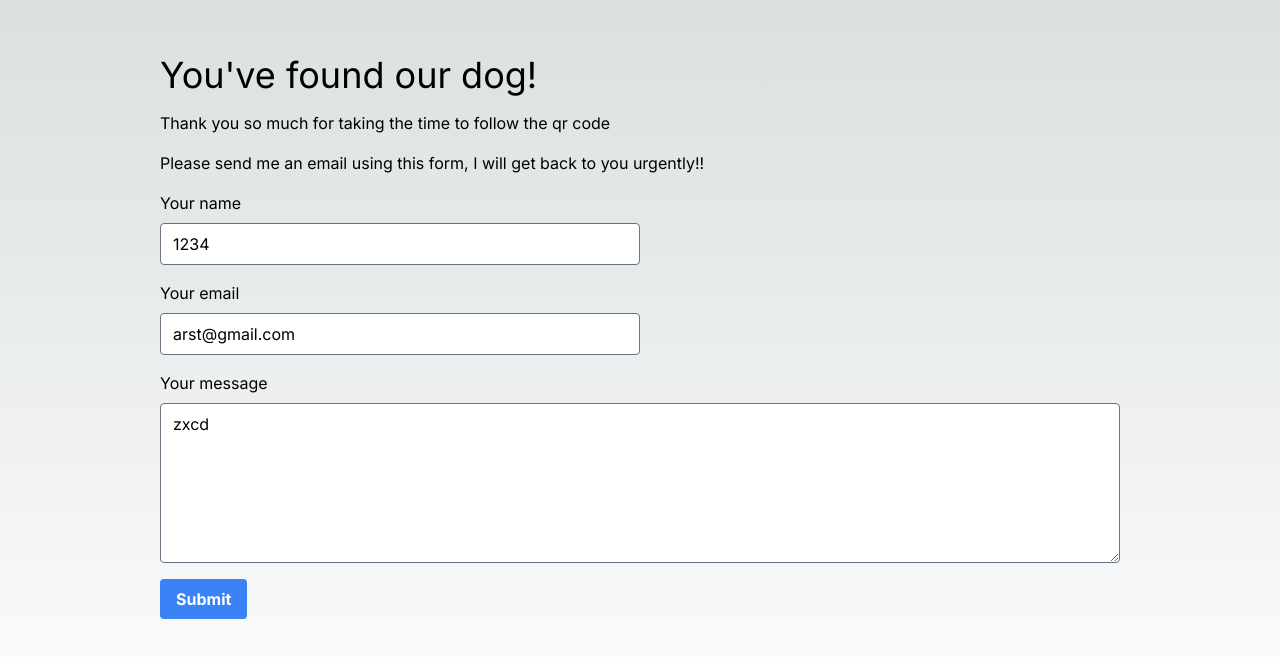
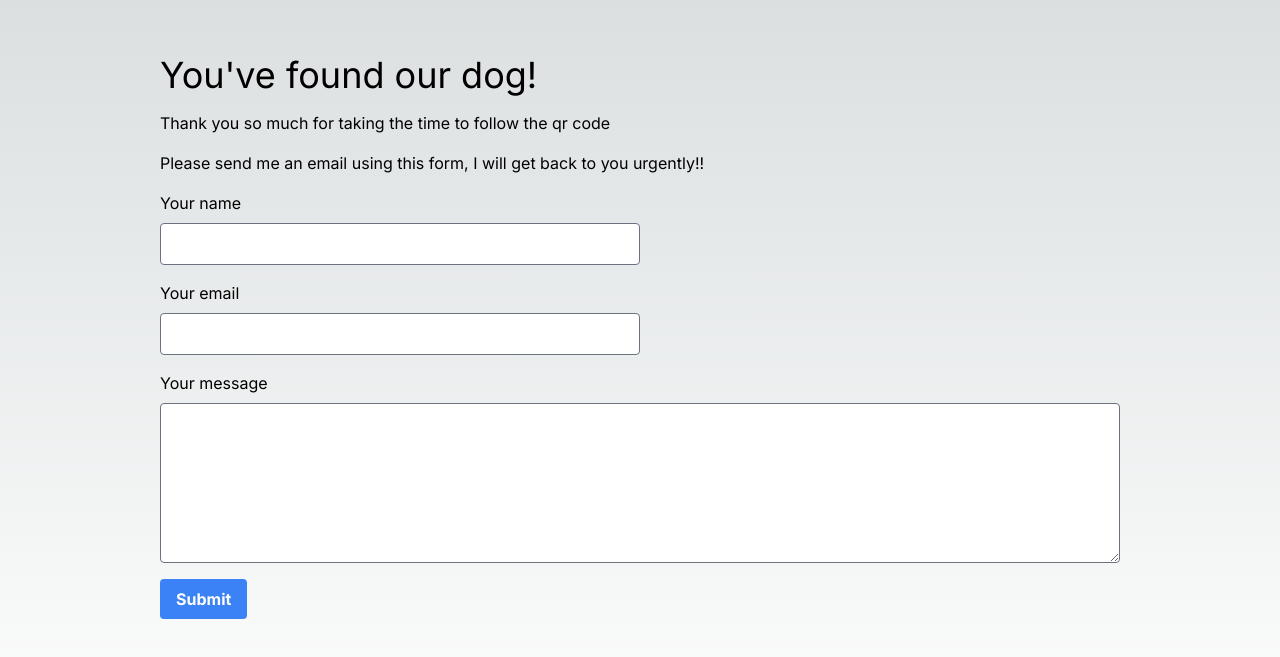
Before and after one commit to GarethMurray/dog_tags, a Next.js app: page / in a window 1280 px wide. Shown: the part 105-762 px from the top of the page. Built offline with nearby package versions, Linux system fonts and the light colour scheme.

Commit message:
fix: 🐛 Remove default value

```diff
--- a/app/page.tsx
+++ b/app/page.tsx
@@ -3,9 +3,9 @@
 import { FormEvent, useState } from "react";
 
 export default function Home() {
-  const [name, setName] = useState("1234");
-  const [email, setEmail] = useState("arst@gmail.com");
-  const [text, setText] = useState("zxcd");
+  const [name, setName] = useState("");
+  const [email, setEmail] = useState("");
+  const [text, setText] = useState("");
 
   const handleSubmit = async (e: FormEvent<HTMLFormElement>) => {
     e.preventDefault();
```
